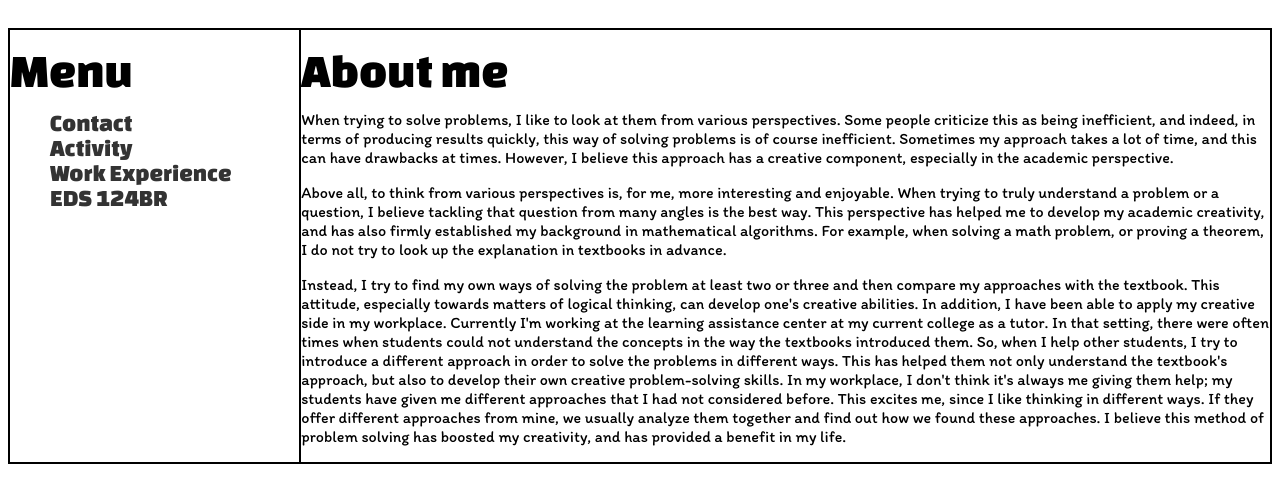
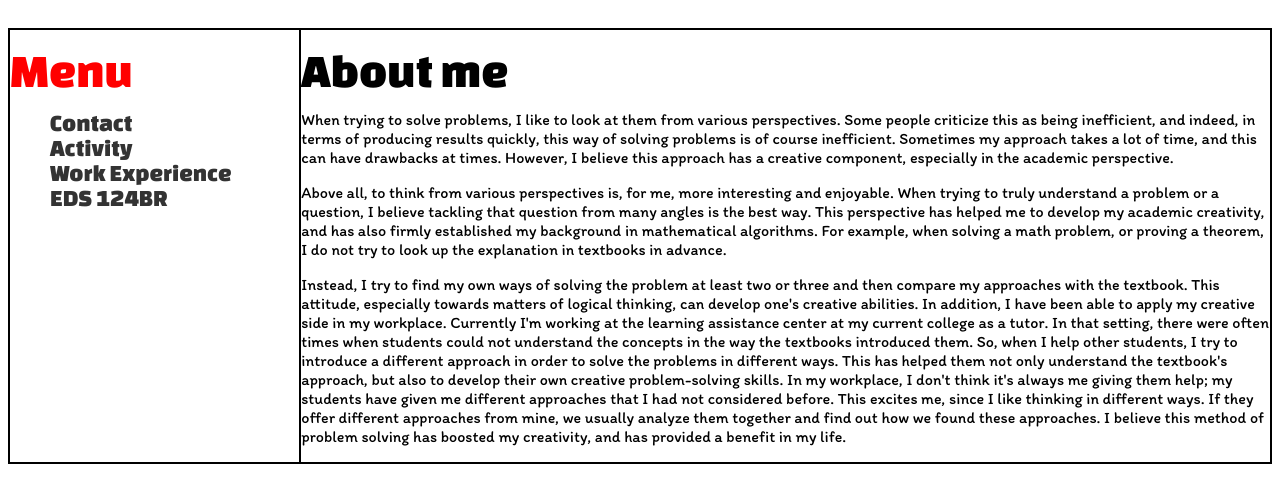
Before and after one commit to JongminKim292/EDS-124BR, a plain HTML site: page index.html in a window 1280 px wide. Shown: the part 132-634 px from the top of the page. Drawn offline with Linux system fonts and the light colour scheme.

Commit message:
Update index.html

```diff
--- a/index.html
+++ b/index.html
@@ -10,7 +10,7 @@
     <h1><a href="index.html" title="Home">Jongmin Kim</a></h1>
     <div id="grid">
         <div id="menu">
-            <h2>Menu</h2>
+            <h2 style="color:red">Menu</h2>
              <ul>
                  <a href="contact.html"><li>Contact</li></a>
                  <a href="activity.html"><li>Activity</li></a>
```
